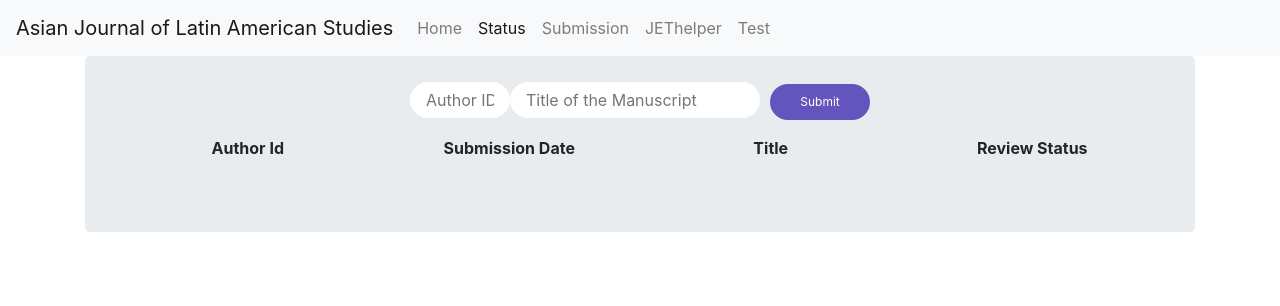
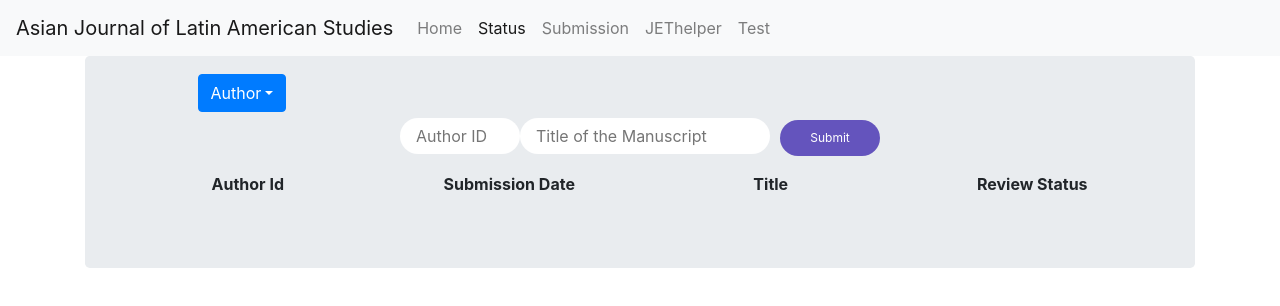
Before and after one commit to jhltom/JEThelper-v2, a React (Create React App) app in the folder jet-helper-client/: page /Status in a window 1280 px wide. Shown: the top 306 px of the page. Built offline with nearby package versions, Linux system fonts and the light colour scheme.

Commit message:
Status page: add reviewer status - frontend

```diff
--- a/jet-helper-client/package.json
+++ b/jet-helper-client/package.json
@@ -8,7 +8,7 @@
     "@testing-library/user-event": "^7.1.2",
     "bootstrap": "^4.4.1",
     "react": "^16.13.0",
-    "react-bootstrap": "^1.0.0-beta.17",
+    "react-bootstrap": "^1.0.0",
     "react-dom": "^16.13.0",
     "react-router-dom": "^5.1.2",
     "react-scripts": "3.4.0"
--- a/jet-helper-client/src/components/Status.js
+++ b/jet-helper-client/src/components/Status.js
@@ -1,6 +1,8 @@
 import React from 'react';
 import '../style/Status.css';
 import 'bootstrap/dist/css/bootstrap.min.css';
+import DropdownButton from 'react-bootstrap/DropdownButton'
+import Dropdown from 'react-bootstrap/Dropdown'
 import PageNavbar from './PageNavbar';
 
 export default class Submission extends React.Component {
@@ -8,9 +10,11 @@
     super(props);
 
     this.state = {
+      selected: "Author",
       foundSubmissions: [],
       title: "",
-      authorId: ""
+      authorId: "",
+      reviewerId: ""
     }
   }
 
@@ -22,13 +26,17 @@
     this.setState({ authorId: event.target.value });
   }
 
+  handleReviewerIdChange = (event) => {
+    this.setState({ reviewerId: event.target.value });
+  }
+
   submitTitle = () => {
     console.log(this.state.title);
     console.log(this.state.authorId);
     alert("submitted!")
 
 
-    fetch("http://localhost:8081/getmanuscript/"+this.state.authorId+"/"+this.state.title,
+    fetch("http://localhost:8081/getmanuscript/" + this.state.authorId + "/" + this.state.title,
       {
         method: 'GET'
       }).then(res => {
@@ -56,11 +64,13 @@
       }, err => {
         console.log(err);
       });
+    this.setState({ title: "", authorId: "" })
+  }
 
 
+  submitReviewer = () =>{
 
 
-    this.setState({title:"", authorId: ""})
   }
 
   render() {
@@ -70,6 +80,13 @@
         <div className="container status-container">
           <div className="jumbotron less-headspace">
 
+            <DropdownButton id="dropdown-basic-button" title={this.state.selected} className="toggle" >
+              <Dropdown.Item onSelect={() => this.setState({ selected: "Author" })}>Author</Dropdown.Item>
+              <Dropdown.Item onSelect={() => this.setState({ selected: "Reviewer" })}>Reviewer</Dropdown.Item>
+            </DropdownButton>
+
+            {this.state.selected == "Author" ?
+              <div>
                 <div className="input-container">
                   <input type='text' placeholder="Author ID"
                     value={this.state.authorId}
@@ -81,7 +98,6 @@
                     className="login-input" />
                   <button id="submitTitleBtn" onClick={this.submitTitle} className="submit-btn">Submit</button>
                 </div>
-
                 <div className="header-container">
                   <div className="headers">
                     <div className="header"><strong>Author Id </strong></div>
@@ -90,10 +106,39 @@
                     <div className="header"><strong>Review Status</strong></div>
                   </div>
                 </div>
-
                 <div className="results-container" id="results">
                   {this.state.foundSubmissions}
                 </div>
+              </div>
+              :
+              <div>
+                <div className="input-container">
+                  <input type='text' placeholder="Reviewer ID"
+                    value={this.state.reviewerId}
+                    onChange={this.handleReviewerIdChange}
+                    className="author-input" />
+                  <input type='text' placeholder="Title of the Manuscript"
+                    value={this.state.title}
+                    onChange={this.handleTitleChange}
+                    className="login-input" />
+                  <button id="submitTitleBtn" onClick={this.submitReviewer} className="submit-btn">Submit</button>
+                </div>
+                <div className="header-container">
+                  <div className="headers">
+                    <div className="header"><strong>Request Date</strong></div>
+                    <div className="header"><strong>Title</strong></div>
+                    <div className="header"><strong>Review Status</strong></div>
+                    <div className="header"><strong>Due Date</strong></div>
+
+                  </div>
+                </div>
+                <div className="results-container" id="results">
+                  {this.state.foundSubmissions}
+                </div>
+
+
+              </div>
+            }
 
           </div>
         </div>
--- a/jet-helper-client/src/style/Status.css
+++ b/jet-helper-client/src/style/Status.css
@@ -41,6 +41,15 @@
   overflow-wrap: break-word;
 }
 
+.toggle {
+  width: 250px;
+  height: 36px;
+  border: none;
+  padding: 2px 16px;
+  align-items: left;
+}
+
+
 .input-container .login-input {
   margin: 10px 0;
   width: 250px;
@@ -54,7 +63,7 @@
 
 .input-container .author-input {
   margin: 10px 0;
-  width: 100px;
+  width: 120px;
   height: 36px;
   border: none;
   padding: 2px 16px;
```
Also changed, not shown: 1 other file (tests, documents, lock files or other folders). Lines whose indentation alone changed are shown as unchanged.
